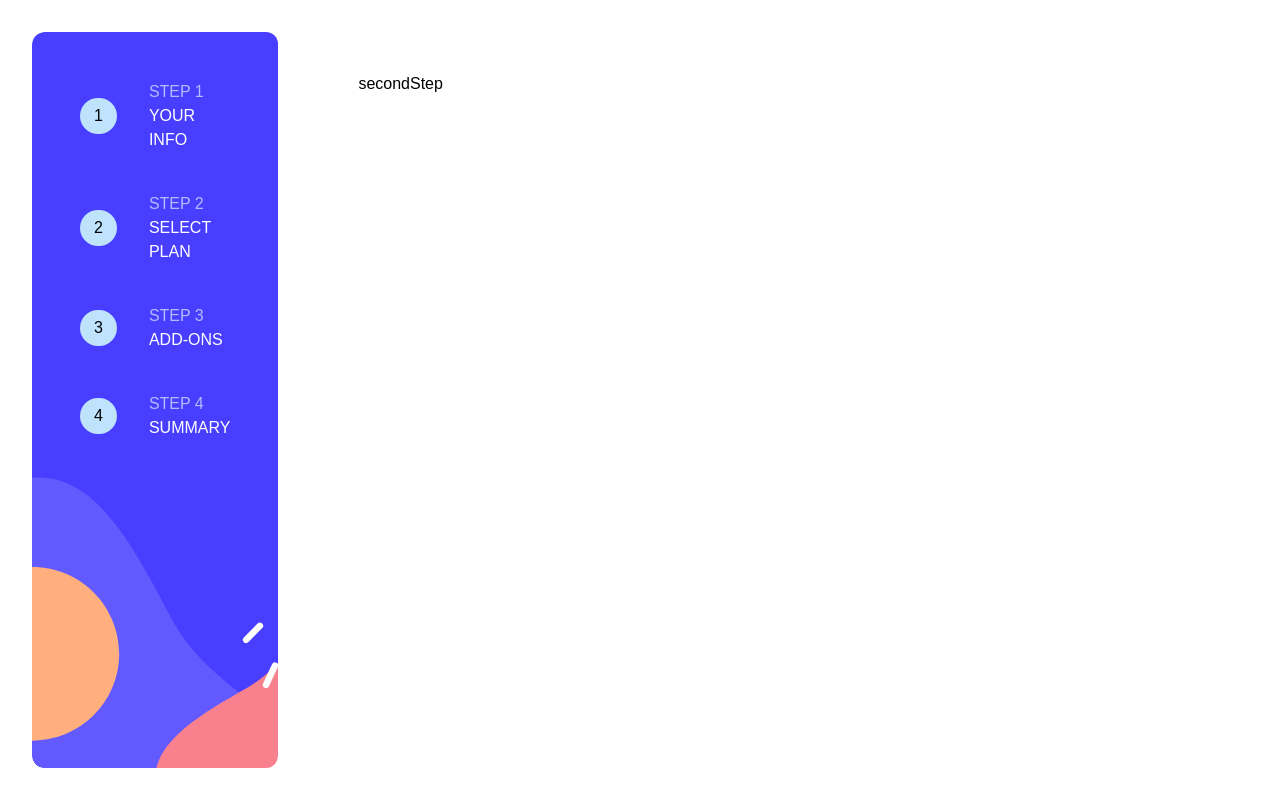
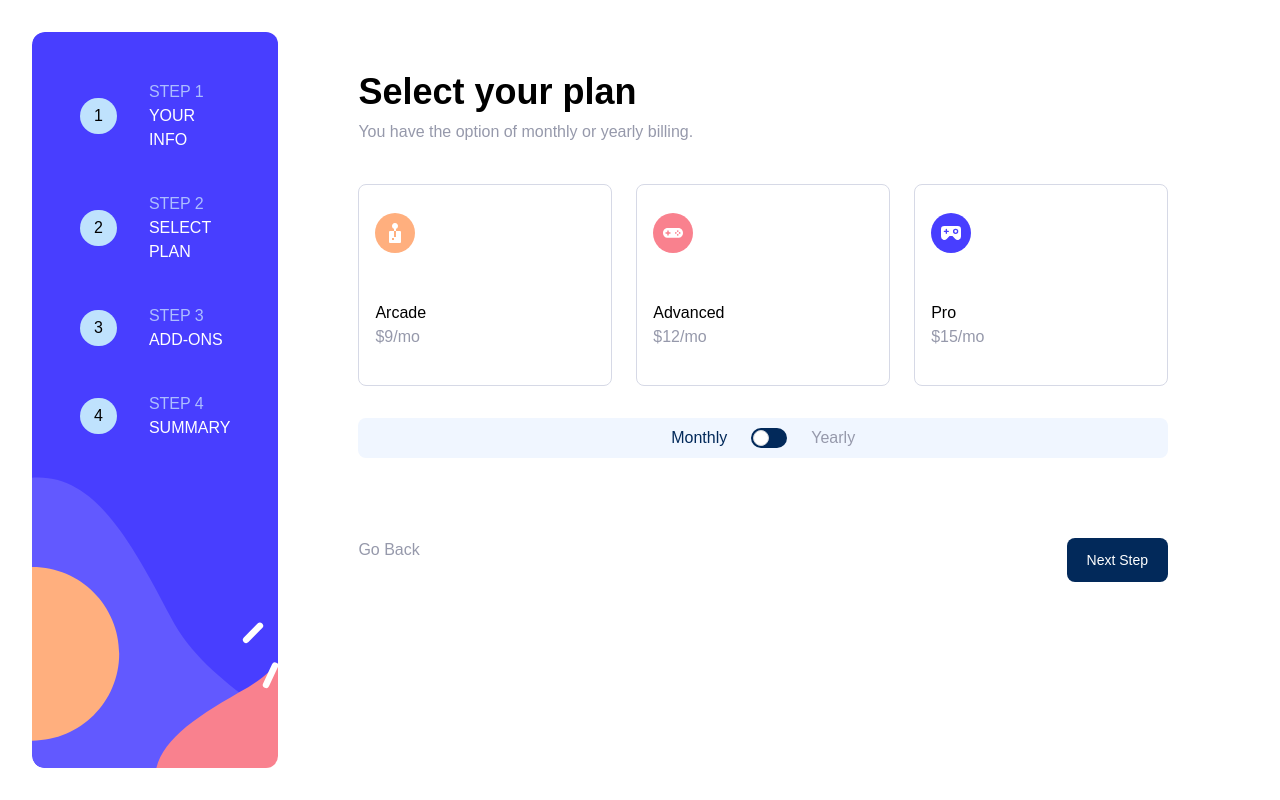
Before and after one commit to ihemebiriegondu/Multi-step-form, a React (Create React App) app: page /second in a window 1280 px wide. Built offline with nearby package versions, Linux system fonts and the light colour scheme; the HTML template or start-up script is replaced by a standard one.

Commit message:
added the second step

```diff
--- a/src/App.js
+++ b/src/App.js
@@ -12,7 +12,8 @@ function App() {
         <nav className="bg-sidebarDesktop basis-1/5 bg-no-repeat bg-cover rounded-xl">
           <NavBar />
         </nav>
-        <section className="px-20 py-10">
+        <section className="px-20 py-10 basis-4/5">
+          {/*remove thises later */}
           <Routes>
             <Route path="/" element={<FirstStep />} />
             <Route path="/second" element={<SecondStep />} />
--- /dev/null
+++ b/src/components/formComponents/planCards.jsx
@@ -0,0 +1,28 @@
+import React from "react";
+
+export default function PlanCards({
+  icon,
+  title,
+  amount,
+  clickEvent,
+  isActive,
+}) {
+  return (
+    <button
+      type="button"
+      className={`w-full border border-Lightgray p-4 rounded-lg hover:border-Purplish transition duration-300 ease-in-out ${
+        isActive ? "bg-Magnolia border-Purplish" : "bg-none border-Lightgray"
+      }`}
+      onClick={clickEvent}
+    >
+      <div className="mb-12 mt-3">
+        <img src={icon} alt="arcd imag" />
+      </div>
+      <div className="text-start">
+        <h6 className="font-medium">{title}</h6>
+        <p className="text-Coolgray">{amount}</p>
+        <p className="text-sm invisible monthfree">2 months free</p>
+      </div>
+    </button>
+  );
+}
--- a/src/components/mainforms/firstStep.jsx
+++ b/src/components/mainforms/firstStep.jsx
@@ -1,59 +1,134 @@
 import React from "react";
 import { useState } from "react";
+import { useNavigate } from "react-router-dom";
 
 export default function FirstStep() {
+  const navigate = useNavigate();
+
   const [name, setName] = useState("");
   const [email, setEmail] = useState("");
   const [number, setNumber] = useState("");
+  const [emailMatch, setEmailMatch] = useState(false);
+
+  const regex =
+    /^[a-zA-Z0-9.!#$%&'*+/=?^_`{|}~-]+@[a-zA-Z0-9-]+(?:\.[a-zA-Z0-9-]+)*$/;
 
   const saveStep = (e) => {
     e.preventDefault();
+    const inputFields = document.querySelectorAll(".inputF");
+
+    inputFields.forEach((field) => {
+      if (field.getAttribute("id") === "email" && !emailMatch) {
+        field.classList.add("border-Strawberry");
+        field.previousElementSibling.children[1].classList.remove("invisible");
+        field.previousElementSibling.children[1].textContent =
+          "Invalid Email Address";
+      }
+
+      if (field.value === "") {
+        field.classList.add("border-Strawberry");
+        field.previousElementSibling.children[1].classList.remove("invisible");
+        field.previousElementSibling.children[1].textContent =
+          "This field is required";
+      }
+    });
+
+    if (email !== "" && emailMatch === true && name !== "" && number !== "") {
+      navigate("/second");
+    }
   };
 
   return (
     <article className="">
-      <div className="mb-8">
+      <div className="mb-10">
         <h1 className="font-bold text-4xl mb-2">Personal info</h1>
         <p className="text-Coolgray">
           Please, provide your name, email address, and phone number
         </p>
       </div>
-      <form className="" onSubmit={(e) => saveStep(e)}>
+      <form noValidate className="" onSubmit={(e) => saveStep(e)}>
         <div>
           <div className="flex flex-col mb-8">
-            <label htmlFor="name" className="text-sm mb-2">
+            <div className="text-sm mb-2 flex justify-between">
+              <label
+                htmlFor="name"
+                className="transition duration-300 ease-in-out"
+              >
                 Name
               </label>
+              <p className="text-Strawberry invisible" id="">
+                This field is required
+              </p>
+            </div>
             <input
               placeholder="e.g. Stephen King"
               type="text"
               id="name"
-              className="w-full outline-none border border-Lightgray p-2 rounded-md focus:border-Purplish transition duration-300 ease-in-out"
+              className="inputF w-full outline-none border border-Lightgray p-2 rounded-md focus:border-Purplish transition duration-300 ease-in-out"
               onChange={(e) => {
                 setName(e.target.value);
+                e.target.classList.remove("border-Strawberry");
+                e.target.previousElementSibling.children[1].classList.add(
+                  "invisible"
+                );
               }}
             />
           </div>
           <div className="flex flex-col mb-8">
-            <label htmlFor="email" className="text-sm mb-2">
+            <div className="text-sm mb-2 flex justify-between">
+              <label
+                htmlFor="email"
+                className="transition duration-300 ease-in-out"
+              >
                 Email Address
               </label>
+              <p className="text-Strawberry invisible" id="">
+                This field is required
+              </p>
+            </div>
             <input
               placeholder="e.g. stephenking@lorem.com"
               type="email"
               id="email"
-              className="w-full outline-none border border-Lightgray p-2 rounded-md focus:border-Purplish transition duration-300 ease-in-out"
+              className="inputF w-full outline-none border border-Lightgray p-2 rounded-md focus:border-Purplish transition duration-300 ease-in-out"
+              onChange={(e) => {
+                setEmail(e.target.value);
+                e.target.classList.remove("border-Strawberry");
+                e.target.previousElementSibling.children[1].classList.add(
+                  "invisible"
+                );
+                if (e.target.value.match(regex)) {
+                  setEmailMatch(true);
+                } else {
+                  setEmailMatch(false);
+                }
+              }}
             />
           </div>
           <div className="flex flex-col mb-8">
-            <label htmlFor="number" className="text-sm mb-2">
+            <div className="text-sm mb-2 flex justify-between">
+              <label
+                htmlFor="number"
+                className="transition duration-300 ease-in-out"
+              >
                 Phone Number
               </label>
+              <p className="text-Strawberry invisible" id="">
+                This field is required
+              </p>
+            </div>
             <input
               placeholder="e.g. +1 234 567 890"
               type="tel"
               id="number"
-              className="w-full outline-none border border-Lightgray p-2 rounded-md focus:border-Purplish transition duration-300 ease-in-out"
+              className="inputF w-full outline-none border border-Lightgray p-2 rounded-md focus:border-Purplish transition duration-300 ease-in-out"
+              onChange={(e) => {
+                setNumber(e.target.value);
+                e.target.classList.remove("border-Strawberry");
+                e.target.previousElementSibling.children[1].classList.add(
+                  "invisible"
+                );
+              }}
             />
           </div>
         </div>
--- a/src/components/mainforms/secondStep.jsx
+++ b/src/components/mainforms/secondStep.jsx
@@ -1,7 +1,109 @@
-import React from 'react'
+import React from "react";
+import { useState } from "react";
+import { Link, useNavigate } from "react-router-dom";
+
+import PlanCards from "../formComponents/planCards";
+
+import arcard from "../../assets/icons/icon-arcade.svg";
+import adva from "../../assets/icons/icon-advanced.svg";
+import pro from "../../assets/icons/icon-pro.svg";
 
 export default function SecondStep() {
+  const navigate = useNavigate();
+
+  const [buttonValue, setButtonValue] = useState("");
+  const [subType, setSubType] = useState("Monthly");
+
+  const cards = [
+    { icon: arcard, title: "Arcade", amount: "$9/mo" },
+    { icon: adva, title: "Advanced", amount: "$12/mo" },
+    { icon: pro, title: "Pro", amount: "$15/mo" },
+  ];
+
+  const saveStep = (e) => {
+    e.preventDefault();
+    if (buttonValue !== "") {
+      navigate('/third')
+    }
+  };
+
   return (
-    <div>secondStep</div>
-  )
+    <article>
+      <div className="mb-10">
+        <h1 className="font-bold text-4xl mb-2">Select your plan</h1>
+        <p className="text-Coolgray">
+          You have the option of monthly or yearly billing.
+        </p>
+      </div>
+      <form onSubmit={(e) => saveStep(e)}>
+        <div className="flex justify-between gap-6">
+          {cards.map((card) => (
+            <PlanCards
+              key={card.title}
+              title={card.title}
+              icon={card.icon}
+              amount={card.amount}
+              clickEvent={() => {
+                setButtonValue(card.title);
+              }}
+              isActive={buttonValue === card.title}
+            />
+          ))}
+        </div>
+        <div className="flex justify-center mt-8 bg-Magnolia p-2 rounded-lg gap-6">
+          <p className="text-Coolgray font-medium text-Marine" id="monthly">
+            Monthly
+          </p>
+          <label className="relative inline-flex items-center cursor-pointer">
+            <input
+              type="checkbox"
+              value=""
+              className="sr-only peer"
+              onChange={(e) => {
+                document.querySelectorAll(".monthfree").forEach((card) => {
+                  card.classList.toggle("invisible");
+                });
+                if (e.target.checked) {
+                  document
+                    .getElementById("yearly")
+                    .classList.add("font-medium", "text-Marine");
+                  document
+                    .getElementById("monthly")
+                    .classList.remove("font-medium", "text-Marine");
+                  setSubType("Yearly");
+                } else {
+                  document
+                    .getElementById("monthly")
+                    .classList.add("font-medium", "text-Marine");
+                  document
+                    .getElementById("yearly")
+                    .classList.remove("font-medium", "text-Marine");
+                  setSubType("Monthly");
+                }
+              }}
+            />
+            <div className="w-9 h-5 bg-Marine peer-focus:outline-none rounded-full peer peer-checked:after:translate-x-full peer-checked:after:border-white after:content-[''] after:absolute after:top-[4px] after:left-[2px] after:bg-white after:border-gray-300 after:border after:rounded-full after:h-4 after:w-4 after:transition-all peer-checked:bg-Marine"></div>
+          </label>
+          <p className="text-Coolgray" id="yearly">
+            Yearly
+          </p>
+        </div>
+
+        <div className="flex justify-between pt-20">
+          <Link
+            to={"/"}
+            className="text-Coolgray hover:text-Marine transition duration-300 ease-in-out font-medium"
+          >
+            Go Back
+          </Link>
+          <button
+            type="submit"
+            className="outline-none border-none bg-Marine text-white py-3 px-5 rounded-lg text-sm hover:bg-Marine/80 transition duration-300 ease-in-out"
+          >
+            Next Step
+          </button>
+        </div>
+      </form>
+    </article>
+  );
 }
```
Lines whose indentation alone changed are shown as unchanged.
